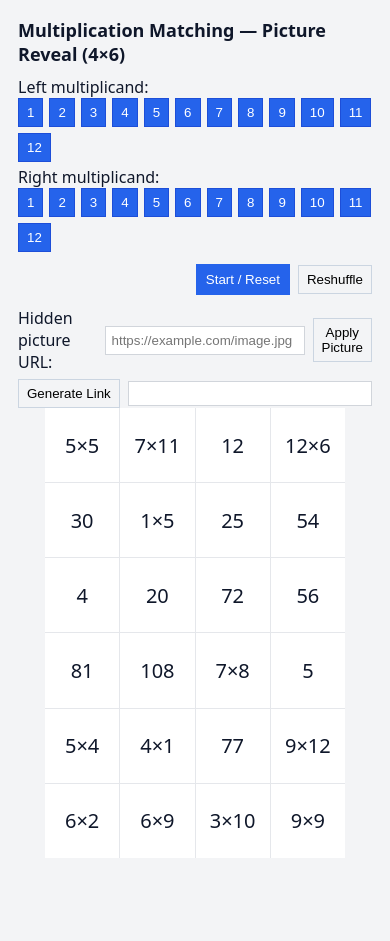
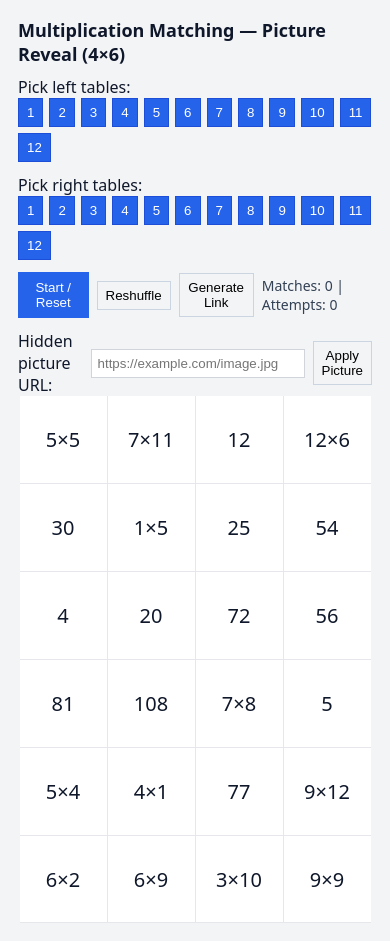
Before and after one commit to megnacios-jpg/multiplication-picture-reveal, a plain HTML site: page index.html in a window 390 px wide. Before the commit the page ends 876 px from the top, so only its background shows below. Drawn offline with Linux system fonts and the light colour scheme.

Commit message:
Update index.html

```diff
--- a/index.html
+++ b/index.html
@@ -1,3 +1,9 @@
+<!doctype html>
+<html lang="en">
+<head>
+<meta charset="utf-8" />
+<meta name="viewport" content="width=device-width,initial-scale=1" />
+<title>Multiplication Matching — Picture Reveal (4×6)</title>
 <style>
   :root{font-family:system-ui,-apple-system,Segoe UI,Roboto,"Helvetica Neue",Arial;color:#0f172a}
   body{margin:18px;background:#f3f4f6}
@@ -8,41 +14,95 @@ h1{font-size:18px;margin:0 0 10px}
   .table-btn.on{background:#2563eb;color:white;border-color:#1d4ed8}
   button.primary{background:#2563eb;color:white;border:none;padding:8px 10px;cursor:pointer}
   button.ghost{background:transparent;border:1px solid #cbd5e1;padding:6px 8px;cursor:pointer}
+  .status{margin-left:auto;font-size:14px;color:#334155}
   .picture-controls{width:100%;margin-top:6px;display:flex;gap:8px;align-items:center}
   .picture-controls input{flex:1;min-width:200px;padding:6px;border:1px solid #d1d5db}
-.generate-link{margin-top:6px;display:flex;gap:8px;align-items:center}
-.board-wrapper{width:100%;max-width:400px;margin:0 auto;position:relative;overflow:hidden;display:grid;grid-template-columns:repeat(6,1fr);grid-template-rows:repeat(4,1fr);gap:1px;aspect-ratio:6/4;}
-#board-background{position:absolute;top:0;left:0;width:100%;height:100%;background-color:#e5e7eb;background-size:cover;background-position:center;background-repeat:no-repeat;z-index:0;}
-.board{display:grid;grid-template-columns:repeat(6,1fr);grid-template-rows:repeat(4,1fr);gap:1px;width:100%;height:100%;position:absolute;top:0;left:0;z-index:1;}
-.tile{background:white;color:#0f172a;display:flex;align-items:center;justify-content:center;font-size:20px;cursor:pointer;user-select:none;transition:background-color 0.15s,border-color 0.15s;}
+
+  .board-wrapper{
+    width: 600px;
+    max-width: 90vw;
+    margin: 0 auto;
+    position: relative;
+    overflow: hidden;
+    display: grid;
+    grid-template-columns: repeat(6, 1fr);
+    grid-template-rows: repeat(4, 1fr);
+    gap:1px;
+    aspect-ratio: 6 / 4;
+  }
+
+  #board-background{
+    position:absolute;
+    top:0; left:0;
+    width:100%; height:100%;
+    background-color:#e5e7eb;
+    background-size:cover;
+    background-position:center;
+    background-repeat:no-repeat;
+    z-index:0;
+  }
+
+  .board{
+    display: grid;
+    grid-template-columns: repeat(6, 1fr);
+    grid-template-rows: repeat(4, 1fr);
+    gap:1px;
+    width:100%;
+    height:100%;
+    position:absolute;
+    top:0; left:0;
+    z-index:1;
+  }
+
+  .tile{
+    background:white;
+    color:#0f172a;
+    display:flex;
+    align-items:center;
+    justify-content:center;
+    font-size:20px;
+    cursor:pointer;
+    user-select:none;
+    transition: background-color 0.15s, border-color 0.15s;
+  }
+
   .tile.selected{background:#dbeafe;border:2px solid #2563eb}
   .tile.matched{opacity:0;pointer-events:none;transition:opacity .4s}
   .tile.incorrect{background:#fecaca !important;}
-@media(max-width:839px){.board-wrapper{grid-template-columns:repeat(4,1fr);grid-template-rows:repeat(6,1fr);max-width:300px;aspect-ratio:4/6;}.board{grid-template-columns:repeat(4,1fr);grid-template-rows:repeat(6,1fr);}}
+
+  @media(max-width:839px){
+    .board-wrapper { grid-template-columns: repeat(4, 1fr); grid-template-rows: repeat(6, 1fr); max-width: 90vw; aspect-ratio: 4 / 6; }
+    .board { grid-template-columns: repeat(4, 1fr); grid-template-rows: repeat(6, 1fr); }
+  }
 </style>
+</head>
+<body>
+  <h1>Multiplication Matching — Picture Reveal (4×6)</h1>
 
-<h1>Multiplication Matching — Picture Reveal (4×6)</h1>
   <div class="controls">
     <div>
-    <div class="small">Left multiplicand:</div>
-    <div class="tables" id="leftTables"></div>
-    <div class="small" style="margin-top:4px;">Right multiplicand:</div>
-    <div class="tables" id="rightTables"></div>
+      <div class="small">Pick left tables:</div>
+      <div class="tables" id="tables-left"></div>
     </div>
+    <div>
+      <div class="small">Pick right tables:</div>
+      <div class="tables" id="tables-right"></div>
+    </div>
+
     <div style="display:flex;align-items:center;gap:8px;margin-left:auto">
       <button class="primary" id="goBtn">Start / Reset</button>
       <button class="ghost" id="reshuffleBtn">Reshuffle</button>
+      <button class="ghost" id="generateLinkBtn">Generate Link</button>
+      <div class="status" id="status"></div>
     </div>
   </div>
+
   <div class="picture-controls">
     <div class="small">Hidden picture URL:</div>
     <input id="picURL" placeholder="https://example.com/image.jpg" />
     <button class="ghost" id="applyPicBtn">Apply Picture</button>
   </div>
-<div class="generate-link">
-  <button class="ghost" id="generateLinkBtn">Generate Link</button>
-  <input type="text" id="generatedLink" readonly style="flex:1;padding:4px;border:1px solid #d1d5db" />
-</div>
+
   <div class="board-wrapper">
     <div id="board-background"></div>
     <div id="board" class="board" aria-live="polite"></div>
@@ -50,50 +110,64 @@ button.ghost{background:transparent;border:1px solid #cbd5e1;padding:6px 8px;cur
 
 <script>
 (function(){
-  const leftRoot = document.getElementById('leftTables');
-  const rightRoot = document.getElementById('rightTables');
+  const urlParams = new URLSearchParams(window.location.search);
+  const isStudentView = urlParams.get('student') === '1';
+
+  if(isStudentView){
+    document.querySelector('h1').style.display='none';
+    document.querySelector('.controls').style.display='none';
+    document.querySelector('.picture-controls').style.display='none';
+    document.querySelector('#status').style.display='none';
+    document.querySelector('.board-wrapper').style.width='600px';
+  }
+
+  const tablesLeftRoot = document.getElementById('tables-left');
+  const tablesRightRoot = document.getElementById('tables-right');
   const boardEl = document.getElementById('board');
   const bgEl = document.getElementById('board-background');
   const goBtn = document.getElementById('goBtn');
+  const statusEl = document.getElementById('status');
   const reshuffleBtn = document.getElementById('reshuffleBtn');
   const picURLInput = document.getElementById('picURL');
   const applyPicBtn = document.getElementById('applyPicBtn');
   const generateLinkBtn = document.getElementById('generateLinkBtn');
-  const generatedLinkInput = document.getElementById('generatedLink');
 
-  let leftTables = new Set([1,2,3,4,5,6,7,8,9,10,11,12]);
-  let rightTables = new Set([1,2,3,4,5,6,7,8,9,10,11,12]);
+  let selectedLeft = new Set([1,2,3,4,5,6,7,8,9,10,11,12]);
+  let selectedRight = new Set([1,2,3,4,5,6,7,8,9,10,11,12]);
   const tilesCount = 24;
-  let tiles = [];
-  let selected = [];
+  let tiles=[], selected=[], matches=0, attempts=0;
 
-  function makeTableButtons(root,set){
+  function makeTableButtons(root, selectedSet){
     for(let i=1;i<=12;i++){
       const btn=document.createElement('button');
-      btn.className=set.has(i)?'table-btn on':'table-btn';
+      btn.className='table-btn'+(selectedSet.has(i)?' on':'');
       btn.textContent=i;
+      btn.dataset.table=i;
       btn.addEventListener('click',()=>{
-        if(set.has(i)) set.delete(i); else set.add(i);
+        if(selectedSet.has(i)) selectedSet.delete(i);
+        else selectedSet.add(i);
         btn.classList.toggle('on');
       });
       root.appendChild(btn);
     }
   }
 
+  function updateStatus(){ if(!isStudentView) statusEl.textContent=`Matches: ${matches} | Attempts: ${attempts}`; }
+
   function generatePairs(){
+    const choicesLeft=Array.from(selectedLeft), choicesRight=Array.from(selectedRight);
     const possible=[];
-    for(const l of leftTables){ for(const r of rightTables){ possible.push({l,r,p:l*r}); }}
+    for(const t of choicesLeft){ for(const m of choicesRight) possible.push({t,m,p:t*m}); }
     for(let i=possible.length-1;i>0;i--){const j=Math.floor(Math.random()*(i+1));[possible[i],possible[j]]=[possible[j],possible[i]];}
     return possible.slice(0, tilesCount/2);
   }
 
   function buildBoard(){
-    boardEl.innerHTML='';
-    tiles=[]; selected=[];
+    boardEl.innerHTML=''; tiles=[]; selected=[]; matches=0; attempts=0; updateStatus();
     const pairs=generatePairs();
     pairs.forEach((p,id)=>{
-      tiles.push({id, typ:'expr', text:`${p.l}×${p.r}`, val:p.p, matched:false});
-      tiles.push({id, typ:'prod', text:`${p.p}`, val:p.p, matched:false});
+      tiles.push({id,typ:'expr',text:`${p.t}×${p.m}`,val:p.p,matched:false});
+      tiles.push({id,typ:'prod',text:`${p.p}`,val:p.p,matched:false});
     });
     for(let i=tiles.length-1;i>0;i--){const j=Math.floor(Math.random()*(i+1));[tiles[i],tiles[j]]=[tiles[j],tiles[i]];}
     tiles.forEach((t,i)=>{
@@ -114,15 +188,27 @@ button.ghost{background:transparent;border:1px solid #cbd5e1;padding:6px 8px;cur
   }
 
   function checkMatch(){
+    attempts++;
     const [a,b]=selected;
     const A=tiles[a], B=tiles[b];
     if(A.val===B.val && A.typ!==B.typ){
       A.matched=B.matched=true;
-      setTimeout(()=>{ A.el.classList.add('matched'); A.el.textContent=''; B.el.classList.add('matched'); B.el.textContent=''; selected=[]; },200);
+      setTimeout(()=>{
+        A.el.classList.add('matched'); A.el.textContent='';
+        B.el.classList.add('matched'); B.el.textContent='';
+        selected=[]; matches++; updateStatus();
+        if(matches===tilesCount/2 && !isStudentView) alert('Great job!');
+      },200);
     } else {
-      A.el.classList.add('incorrect'); B.el.classList.add('incorrect');
-      setTimeout(()=>{ A.el.classList.remove('selected','incorrect'); B.el.classList.remove('selected','incorrect'); selected=[]; },500);
+      A.el.classList.add('incorrect');
+      B.el.classList.add('incorrect');
+      setTimeout(()=>{
+        A.el.classList.remove('selected','incorrect');
+        B.el.classList.remove('selected','incorrect');
+        selected=[]; updateStatus();
+      },500);
     }
+    updateStatus();
   }
 
   applyPicBtn.addEventListener('click',()=>{
@@ -134,28 +220,27 @@ button.ghost{background:transparent;border:1px solid #cbd5e1;padding:6px 8px;cur
     img.src=url;
   });
 
-  function loadFromURL(){
-    const params = new URLSearchParams(window.location.search);
-    const leftParam = params.get('left');
-    const rightParam = params.get('right');
-    const imageParam = params.get('image');
-    if(leftParam){ leftTables = new Set(leftParam.split(',').map(Number)); }
-    if(rightParam){ rightTables = new Set(rightParam.split(',').map(Number)); }
-    if(imageParam){ bgEl.style.backgroundImage = `url('${imageParam}')`; }
-  }
-
   generateLinkBtn.addEventListener('click',()=>{
-    const leftArr = Array.from(leftTables).join(',');
-    const rightArr = Array.from(rightTables).join(',');
-    const img = encodeURIComponent(picURLInput.value.trim());
-    const link = `${window.location.origin}${window.location.pathname}?left=${leftArr}&right=${rightArr}&image=${img}`;
-    generatedLinkInput.value = link;
+    const left = Array.from(selectedLeft).join(',');
+    const right = Array.from(selectedRight).join(',');
+    const img = picURLInput.value.trim();
+    let url = `${window.location.origin}${window.location.pathname}?left=${left}&right=${right}`;
+    if(img) url += `&image=${encodeURIComponent(img)}`;
+    url += `&student=1`;
+    prompt('Copy this student link:', url);
   });
 
-  makeTableButtons(leftRoot,leftTables);
-  makeTableButtons(rightRoot,rightTables);
+  goBtn.onclick=buildBoard;
+  reshuffleBtn.onclick=buildBoard;
 
-  loadFromURL();
+  makeTableButtons(tablesLeftRoot, selectedLeft);
+  makeTableButtons(tablesRightRoot, selectedRight);
   buildBoard();
+
+  // Preload image if URL is in query
+  const imgParam = urlParams.get('image');
+  if(imgParam){bgEl.style.backgroundImage=`url('${imgParam}')`; bgEl.style.backgroundColor='';}
 })();
 </script>
+</body>
+</html>
```
Lines whose indentation alone changed are shown as unchanged.
